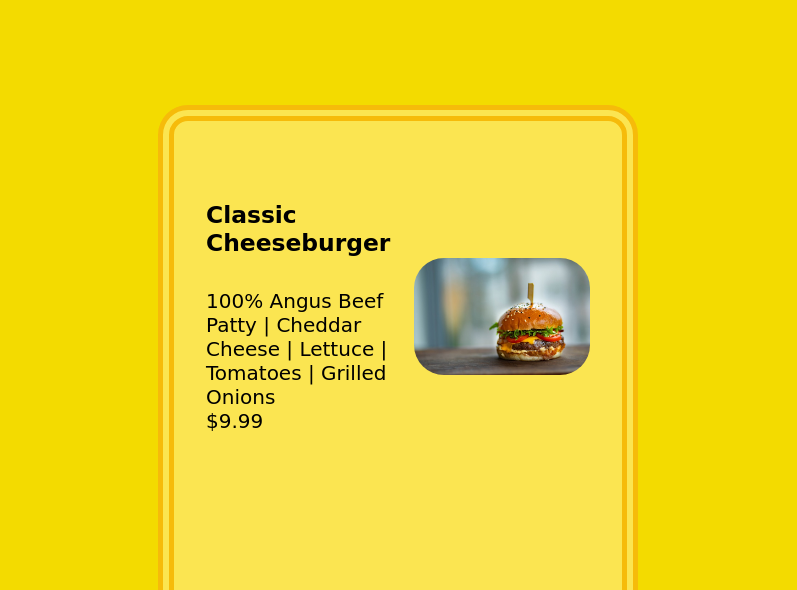
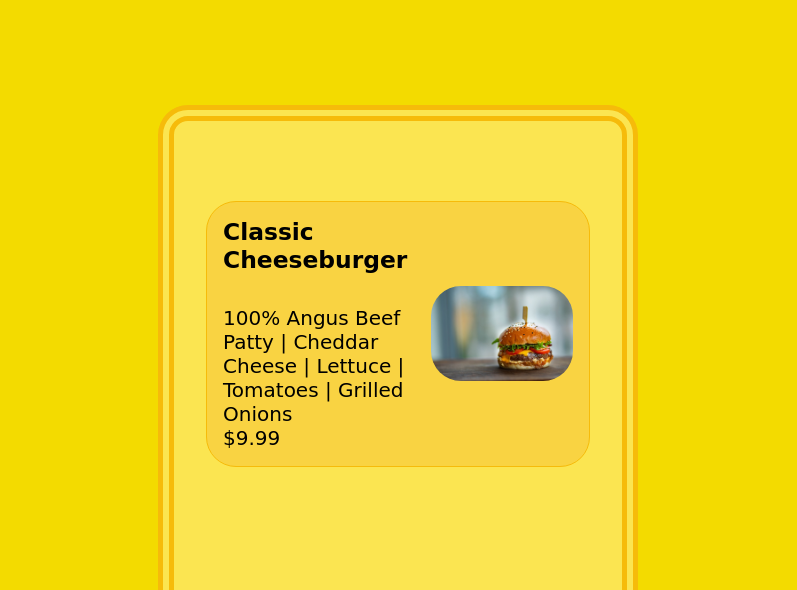
Before and after one commit to brennanjk/restaurant-page, a plain HTML site: page index.html in a window 1280 px wide. Both pictures are taken after a click on the item "Menu". Shown: the part 163-753 px from the top of the page, without its empty margins (242-1039 px from the left). Drawn offline with Linux system fonts and the light colour scheme; a web font is replaced by a local one.

Commit message:
Add styling for menu items background/border

```diff
--- a/style.css
+++ b/style.css
@@ -68,6 +68,10 @@ body {
     justify-items: center;
     align-items: center;
     gap: 1.5rem;
+    padding: 1rem;
+    background-color: #F9D342;
+    border: solid #F6BB0A 1px;
+    border-radius: 30px;
 }
 
 .menu-img {
```
